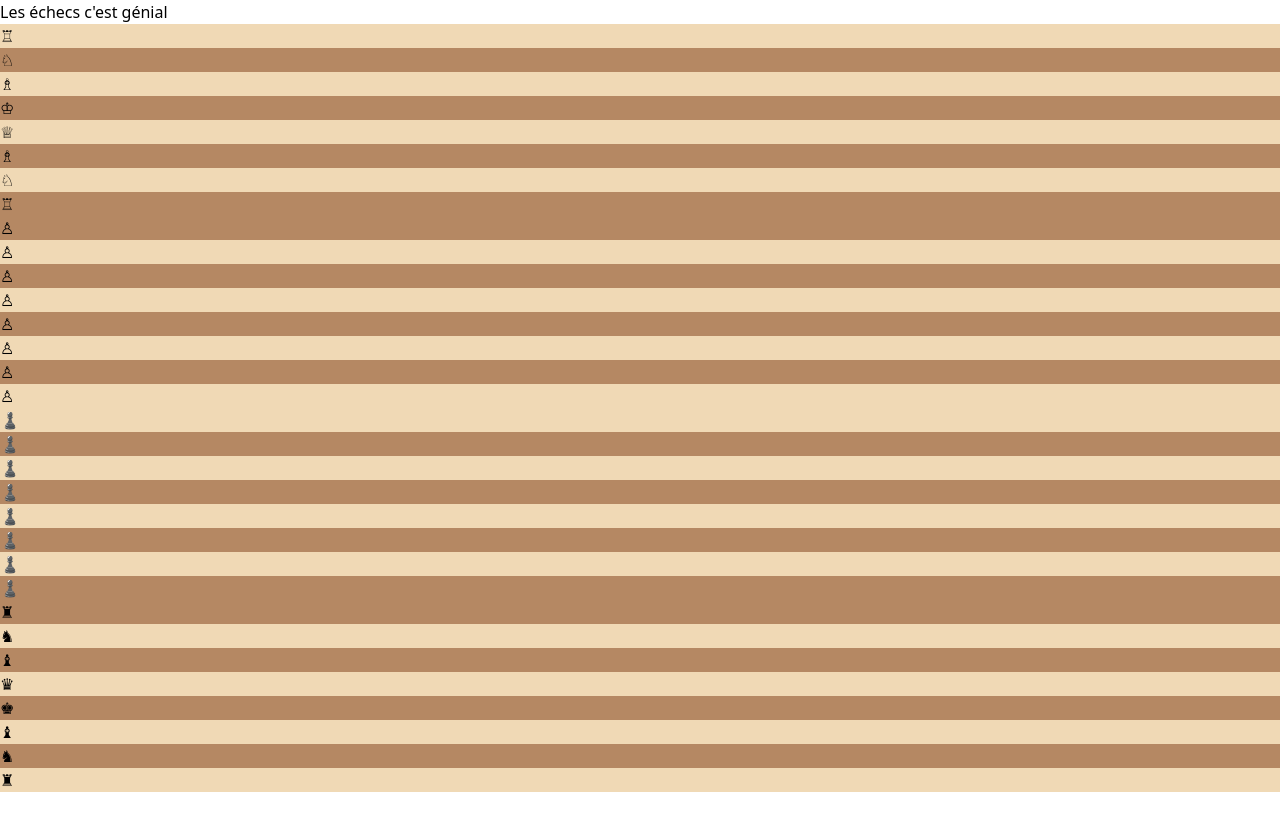
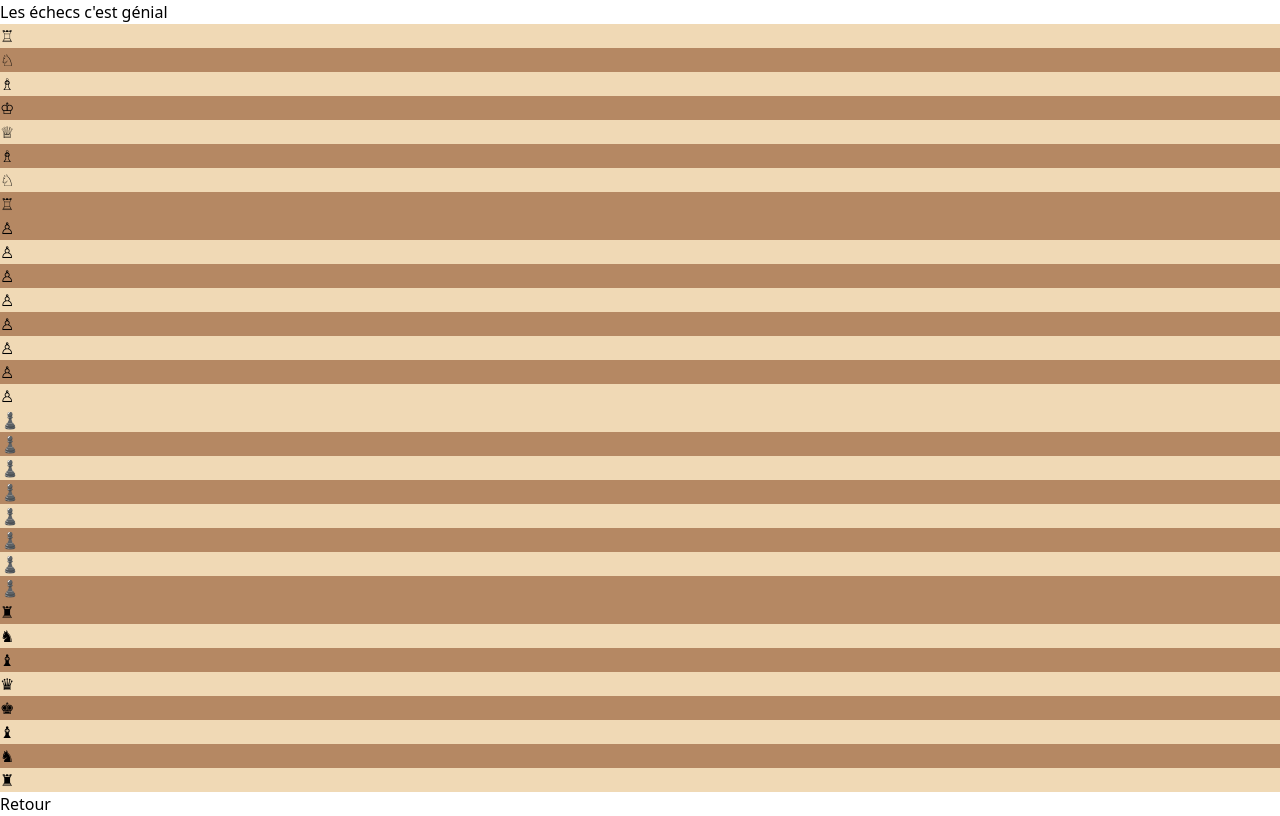
Before and after one commit to CorentinLartigue/Echecs_react, a React (Vite) app: page /game in a window 1280 px wide. Built offline with nearby package versions, Linux system fonts and the light colour scheme.

Commit message:
bouton+ refacto

```diff
--- a/src/components/Game/Game.tsx
+++ b/src/components/Game/Game.tsx
@@ -1,6 +1,7 @@
 import React, { useState } from 'react';
 import Title from '../Shared/Title';
 import ChessBoard from './ChessBoard/ChessBoard';
+import ReturnButton from '../Shared/ReturnButton';
 
 const Game: React.FC = () => {
   const [message, setMessage] = useState<string | null>(null);
@@ -103,6 +104,7 @@ const Game: React.FC = () => {
       <Title text="Les échecs c'est génial" />
       {message && <p>{message}</p>}
       <ChessBoard board={board} onKeyPress={onKeyPress} highlightedMoves={highlightedMoves} />
+      <ReturnButton/>
     </div>
   );
 };
--- /dev/null
+++ b/src/components/Shared/ReturnButton.tsx
@@ -0,0 +1,14 @@
+import React from 'react';
+import { Link } from 'react-router-dom';
+
+
+
+const ReturnButton: React.FC = () => {
+  return (
+    <div >
+        <Link to="/" className="bg-blue-500 hover:bg-blue-700 text-white font-bold">Retour</Link>
+    </div>
+  );
+};
+
+export default ReturnButton;
```
